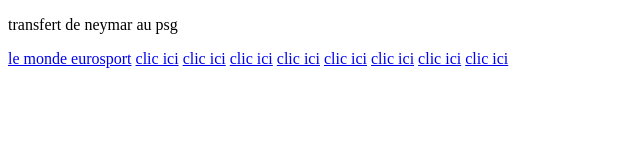
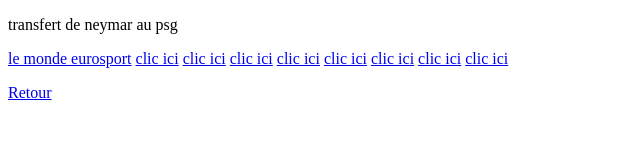
Before and after one commit to AliMbae/infosdoc, a plain HTML site: page examen.html in a window 1280 px wide. Shown: the full height of the page, 0-640 px from the left. Drawn offline with Linux system fonts and the light colour scheme.

Commit message:
Update examen.html

```diff
--- a/examen.html
+++ b/examen.html
@@ -17,5 +17,8 @@
     <a href="https://www.goal.com/fr/news/neymar-au-psg-un-transfert-bien-plus-cher-que-prevu/1gpz4y16uvjm8158k88m00e16l">clic ici</a>
     <a href="https://www.radiofrance.fr/mouv/psg-neymar-a-rapporte-plus-de-400-millions-d-euros-lors-de-sa-1ere-saison-8359496#:~:text=Achet%C3%A9%20220%20millions%20d'euros,de%20l'histoire%20du%20football.">clic ici</a>
     <a href="https://www.lefigaro.fr/sports/football/transferts/actualites/la-liga-veut-bloquer-le-transfert-de-neymar-au-psg-870686">clic ici</a>
+    <p>
+        <a href="index.html">Retour</a>
+    </p>
 </body>
 </html>
```
